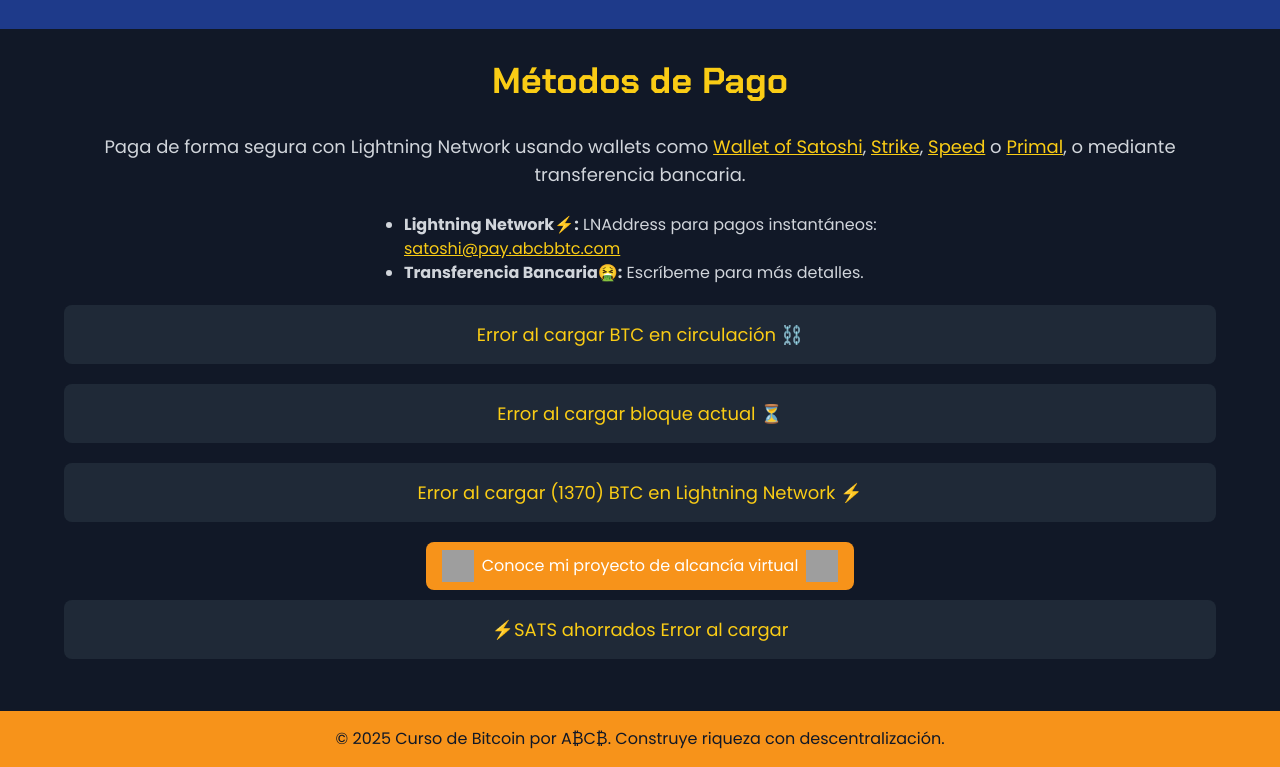
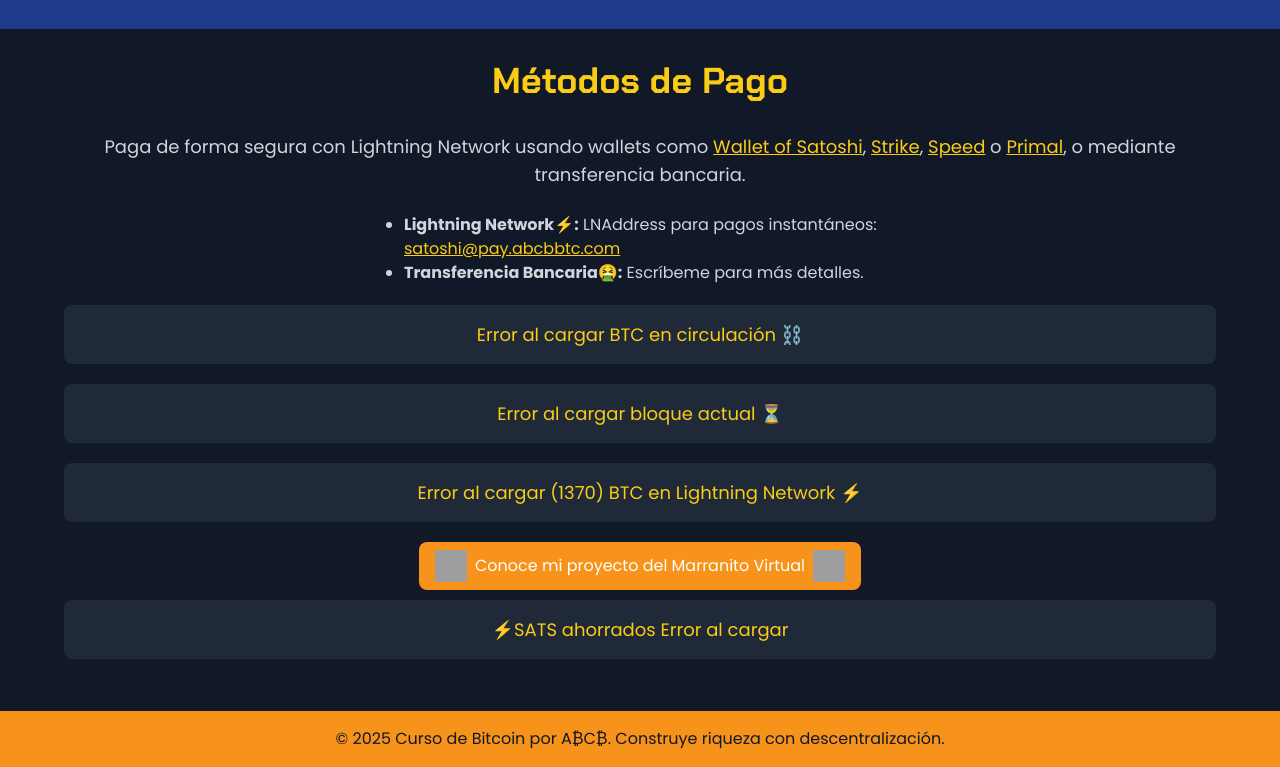
Before and after one commit to abcb1122/abcbbtc, a plain HTML site: page index.html in a window 1280 px wide. Shown: the part 3627-4394 px from the top of the page. Drawn offline with nearby package versions, Linux system fonts and the light colour scheme; no server answers; grey boxes are pictures that could not be loaded.

Commit message:
Update index.html

```diff
--- a/index.html
+++ b/index.html
@@ -267,7 +267,7 @@
                 <div style="margin-bottom: 20px; text-align: center;">
                     <a href="https://marranito.abcbbtc.com" target="_blank" rel="noopener noreferrer" class="marranito-btn inline-flex">
                         <img src="https://raw.githubusercontent.com/abcb1122/gbcc-marranito/main/assets/images/marranito.png" alt="Marranito" style="width: 32px; height: 32px; margin-right: 8px;">
-                        Conoce mi proyecto de alcancía virtual
+                        Conoce mi proyecto del Marranito Virtual
                         <img src="https://raw.githubusercontent.com/abcb1122/gbcc-marranito/main/assets/images/marranito.png" alt="Marranito" style="width: 32px; height: 32px; margin-left: 8px;">
                     </a>
                     <div style="background-color: #1f2937; padding: 16px; border-radius: 8px; text-align: center; margin-top: 10px;">
```
